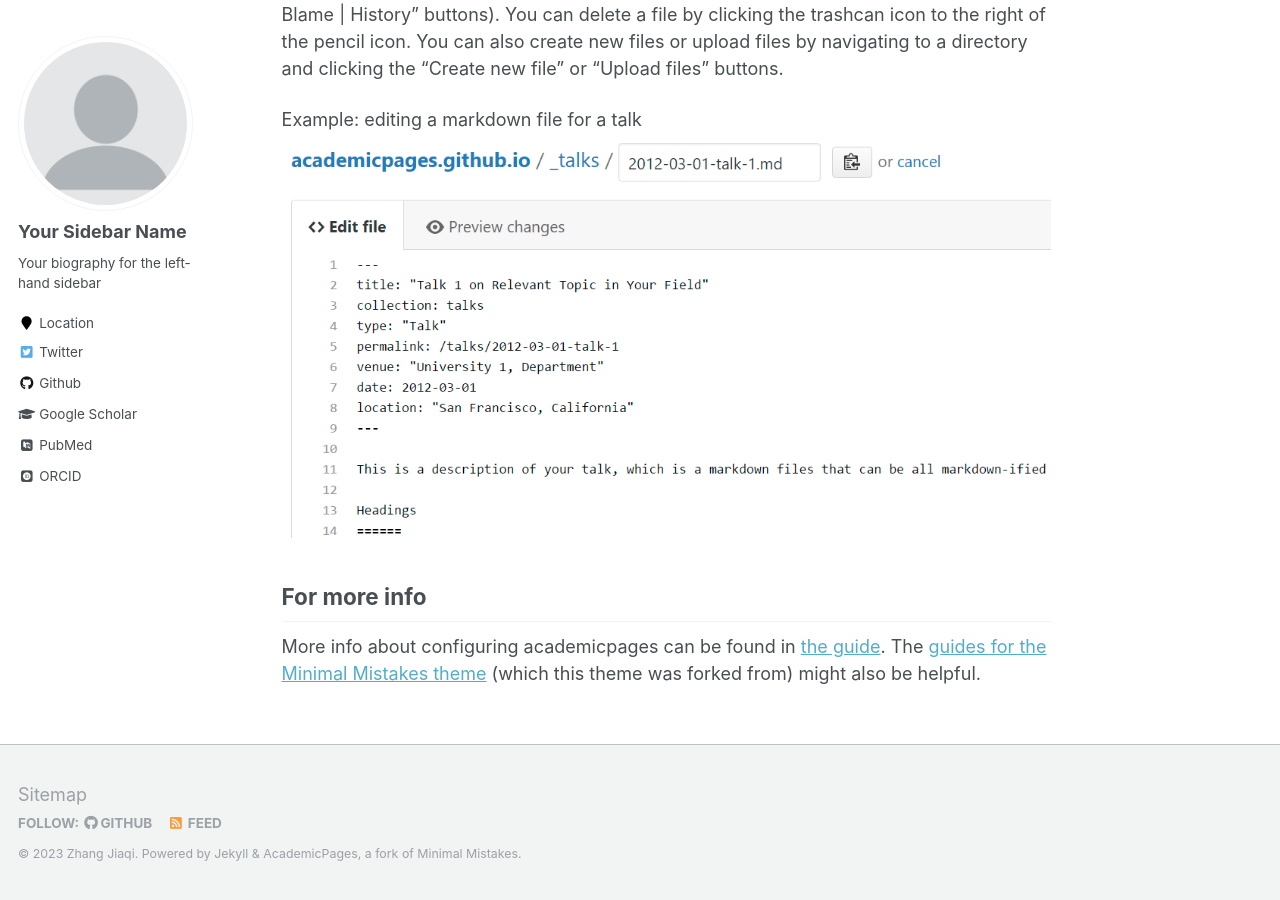
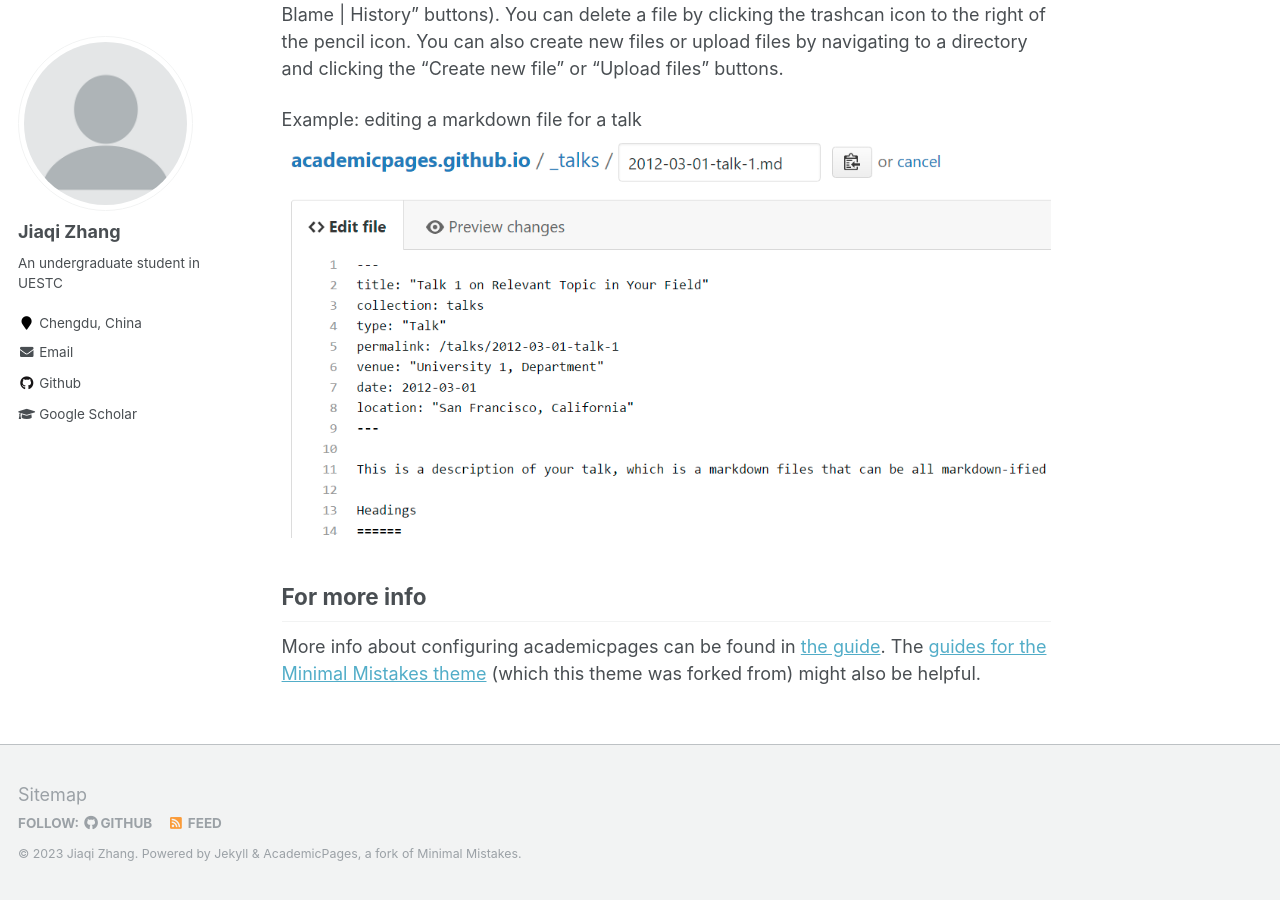
Before and after one commit to jiaqizhang218/jiaqizhang218.github.io, a Jekyll site: the page built from _pages/about.md, in a window 1280 px wide and 900 px high, scrolled down 2463 px. Built offline with Jekyll 4.4.1, drawn with Linux system fonts in a browser that asks for light colours; some web fonts are replaced; some of the changed text lies outside the part shown.

Commit message:
Update _config.yml

```diff
--- a/_config.yml
+++ b/_config.yml
@@ -7,9 +7,9 @@
 
 # Site Settings
 locale                   : "en-US"
-title                    : "Zhang Jiaqi"
+title                    : "Jiaqi Zhang"
 title_separator          : "-"
-name                     : &name "Zhang Jiaqi"
+name                     : &name "Jiaqi Zhang"
 description              : &description "personal description"
 url                      : https://academicpages.github.io # the base hostname & protocol for your site e.g. "https://mmistakes.github.io"
 baseurl                  : "" # the subpath of your site, e.g. "/blog"
@@ -80,14 +80,14 @@ analytics:
 
 # Site Author
 author:
-  name             : "Your Sidebar Name"
+  name             : "Jiaqi Zhang"
   avatar           : "profile.png"
-  bio              : "Your biography for the left-hand sidebar"
-  location         : "Location"
+  bio              : "An undergraduate student in UESTC"
+  location         : "Chengdu, China"
   employer         :
-  pubmed           : "https://www.ncbi.nlm.nih.gov/pubmed/?term=john+snow"
-  googlescholar    : "http://yourfullgooglescholarurl.com"
-  email            :
+  pubmed           :
+  googlescholar    : "https://scholar.google.com/citations?user=F6VuMOoAAAAJ&hl=en&authuser=1"
+  email            : "jiaqi.zhang218@gmail.com"
   researchgate     :  # example: "https://www.researchgate.net/profile/yourprofile"
   uri              :
   bitbucket        :
@@ -96,20 +96,20 @@ author:
   flickr           :
   facebook         :
   foursquare       :
-  github           : "academicpages"
+  github           : "jiaqizhang218"
   google_plus      :
   keybase          :
   instagram        :
   impactstory      : #"https://profiles.impactstory.org/u/xxxx-xxxx-xxxx-xxxx"
   lastfm           :
   linkedin         :
-  orcid            : "http://orcid.org/yourorcidurl"
+  orcid            : #"http://orcid.org/yourorcidurl"
   pinterest        :
   soundcloud       :
   stackoverflow    : # http://stackoverflow.com/users/123456/username
   steam            :
   tumblr           :
-  twitter          : "replacethistwitterhandle"
+  twitter          : #"replacethistwitterhandle"
   vine             :
   weibo            :
   xing             :
```
